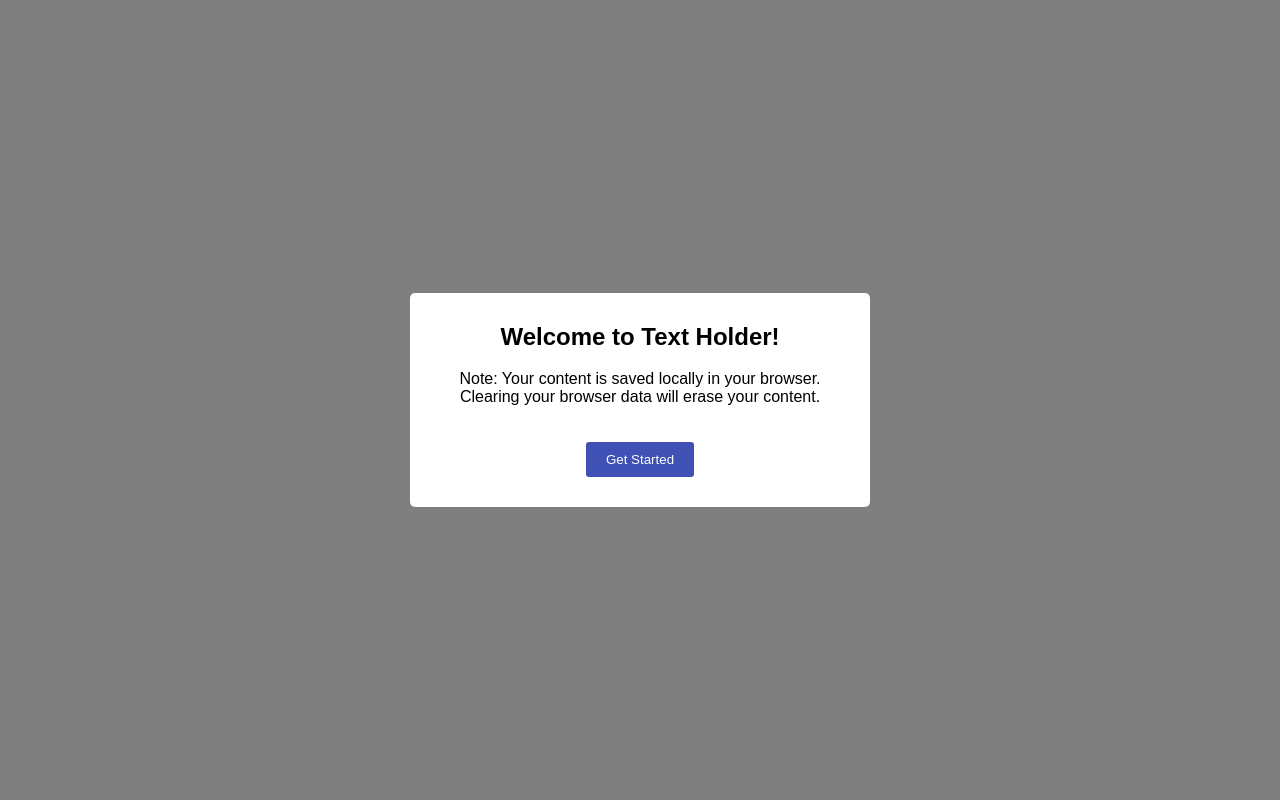
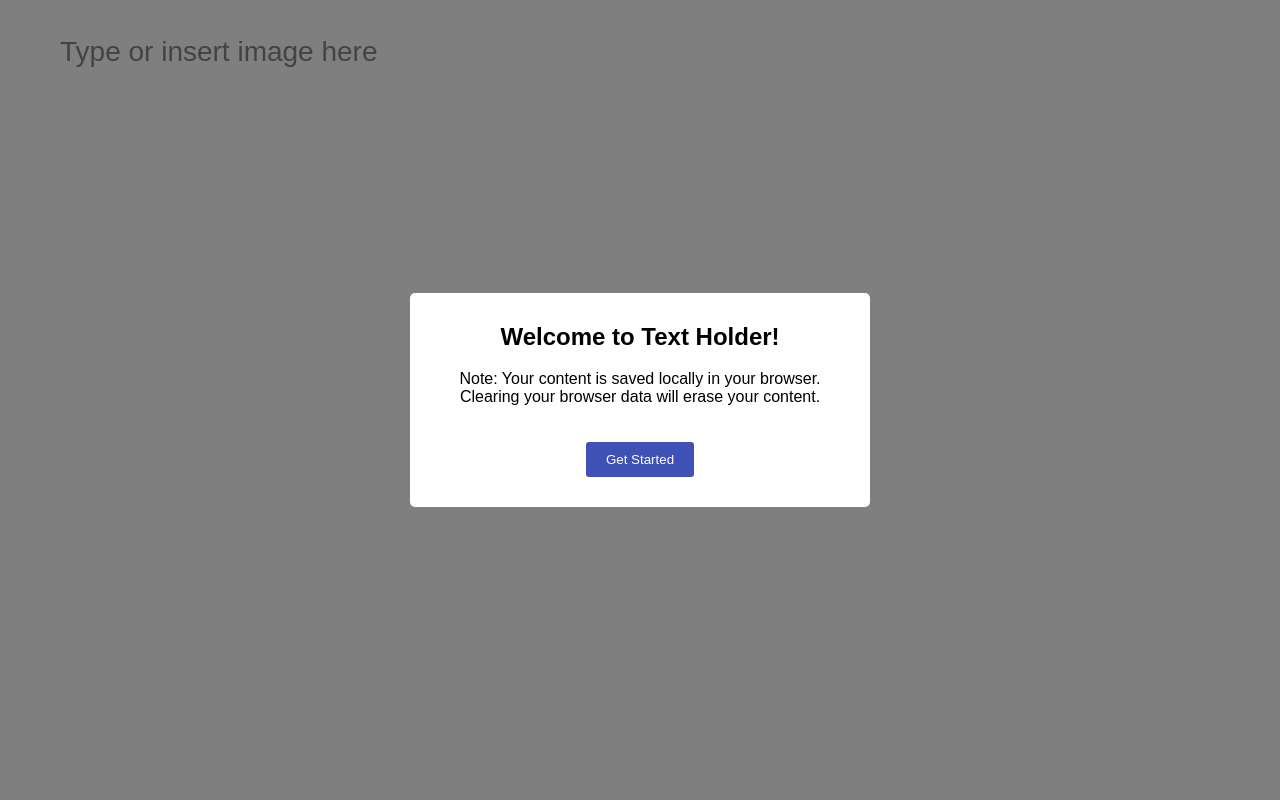
Before and after one commit to taiwuchen/text-holder, a React (Create React App) app: page / in a window 1280 px wide. Built offline with nearby package versions, Linux system fonts and the light colour scheme.

Commit message:
added a indicator

```diff
--- a/src/App.css
+++ b/src/App.css
@@ -17,8 +17,17 @@ body {
   height: calc(100% - 100px);
 }
 
+/* Editor Wrapper */
+.editor-wrapper {
+  position: relative;
+  width: 100%;
+  height: 100%;
+}
+
 /* Content Editable Area */
 .content-editable {
+  position: relative;
+  z-index: 1;
   width: 100%;
   height: 100%;
   box-sizing: border-box;
@@ -42,7 +51,14 @@ img {
 
 /* Placeholder Text */
 .placeholder {
+  position: absolute;
+  top: 20px;
+  left: 20px;
   color: #888888;
+  pointer-events: none; /* Make placeholder unselectable and non-interactive */
+  font-size: 28px;
+  line-height: 1.6;
+  user-select: none; /* Prevent text selection */
 }
 
 /* Pop-Up Styles */
--- a/src/App.js
+++ b/src/App.js
@@ -4,15 +4,22 @@ import './App.css';
 function App() {
   const contentRef = useRef(null);
   const [showPopup, setShowPopup] = useState(false);
+  const [isContentEmpty, setIsContentEmpty] = useState(true);
 
   useEffect(() => {
     // Load saved content
     const savedContent = localStorage.getItem('content');
     if (savedContent) {
       contentRef.current.innerHTML = savedContent;
+      setIsContentEmpty(
+        contentRef.current.textContent.trim() === '' &&
+          contentRef.current.querySelectorAll('img').length === 0
+      );
+    } else {
+      setIsContentEmpty(true);
     }
 
-    // Check if the user has seen the popup before
+    // Show popup if first visit
     const hasVisited = localStorage.getItem('hasVisited');
     if (!hasVisited) {
       setShowPopup(true);
@@ -40,7 +47,7 @@ function App() {
     if (!isImagePasted) {
       // Allow default paste behavior for text
       setTimeout(() => {
-        saveContent();
+        handleInput(); // Check content after paste
       }, 0);
     }
   };
@@ -75,7 +82,7 @@ function App() {
     selection.removeAllRanges();
     selection.addRange(range);
 
-    saveContent();
+    handleInput();
   };
 
   const makeImageResizable = (img) => {
@@ -99,14 +106,19 @@ function App() {
   };
 
   const handleInput = () => {
-    removePlaceholder();
+    const contentText = contentRef.current.textContent.trim();
+    if (contentText === '' && contentRef.current.querySelectorAll('img').length === 0) {
+      setIsContentEmpty(true);
+    } else {
+      setIsContentEmpty(false);
+    }
     saveContent();
   };
 
-  const removePlaceholder = () => {
-    const placeholder = contentRef.current.querySelector('.placeholder');
-    if (placeholder) {
-      placeholder.remove();
+  const handleBlur = () => {
+    const contentText = contentRef.current.textContent.trim();
+    if (contentText === '' && contentRef.current.querySelectorAll('img').length === 0) {
+      setIsContentEmpty(true);
     }
   };
 
@@ -132,14 +144,18 @@ function App() {
           </div>
         </div>
       )}
-      {/* Content Editable Area */}
+      {/* Editor Wrapper */}
+      <div className="editor-wrapper">
         <div
           ref={contentRef}
           contentEditable
           onPaste={handlePaste}
           onInput={handleInput}
+          onBlur={handleBlur}
           className="content-editable"
         ></div>
+        {isContentEmpty && <div className="placeholder">Type or insert image here</div>}
+      </div>
     </div>
   );
 }
```
Lines whose indentation alone changed are shown as unchanged.
